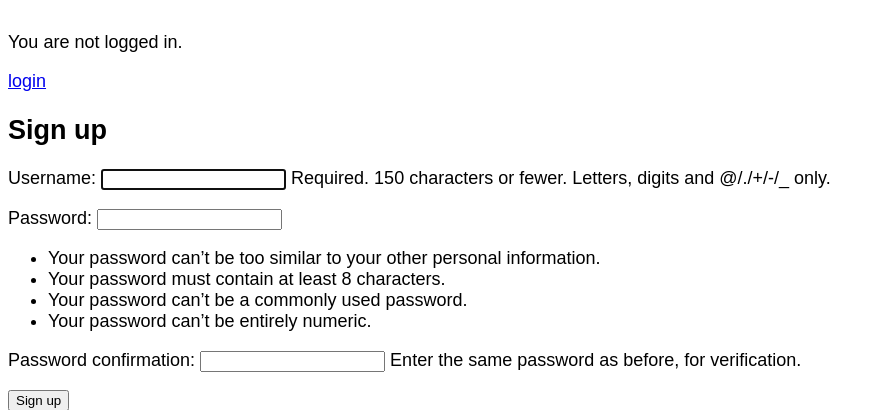
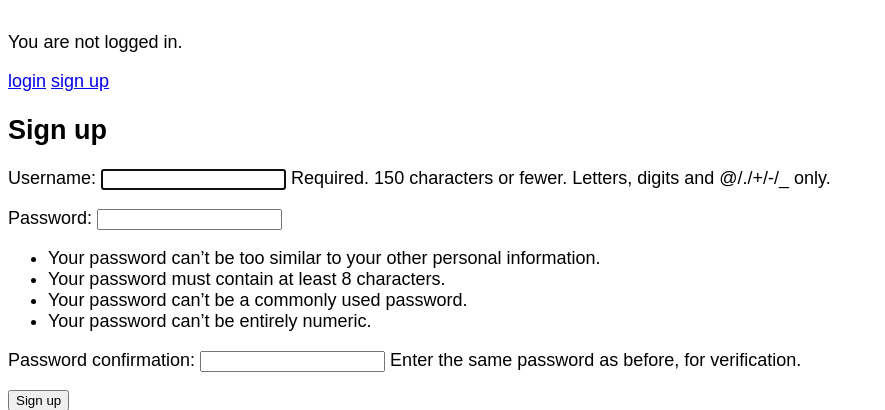
Before and after one commit to artyom3006/blog-app, a Django app: page /accounts/signup/ in a window 1280 px wide. Shown: the part 99-509 px from the top of the page, without its empty margins (0-885 px from the left). Run offline with Django 4.2, Linux system fonts and the light colour scheme; parts of the project's set-up code (start-up, migrations or seed data) failed here and were passed over.

Commit message:
Sign Up Button

```diff
--- a/templates/base.html
+++ b/templates/base.html
@@ -22,6 +22,7 @@
             {% else %}
                 <p>You are not logged in.</p>
                 <a href="{% url 'login' %}">login</a>
+                <a href="{% url 'signup' %}">sign up</a>
             {% endif %}
             {% block content %}
             {% endblock content %}
```
Also changed, not shown: db.sqlite3.
